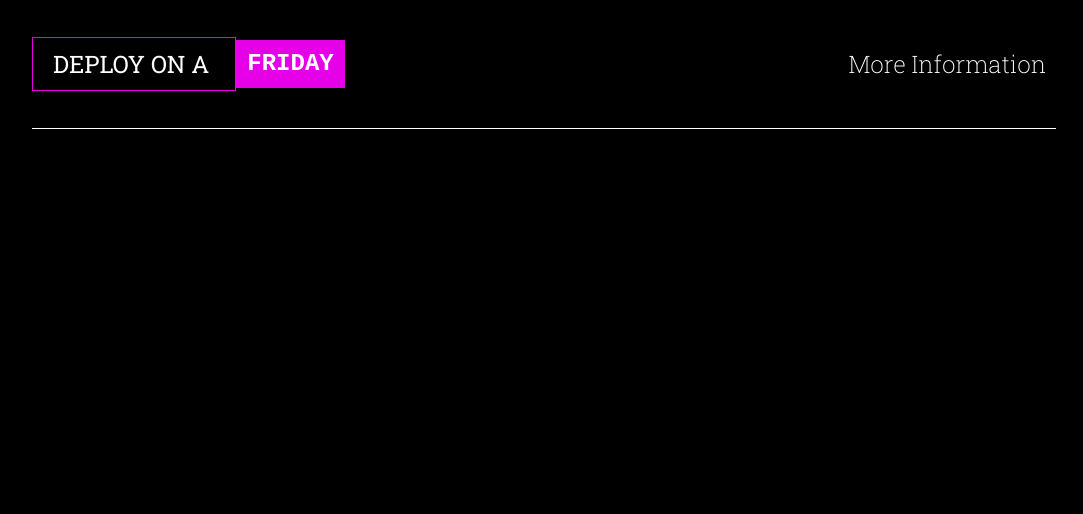
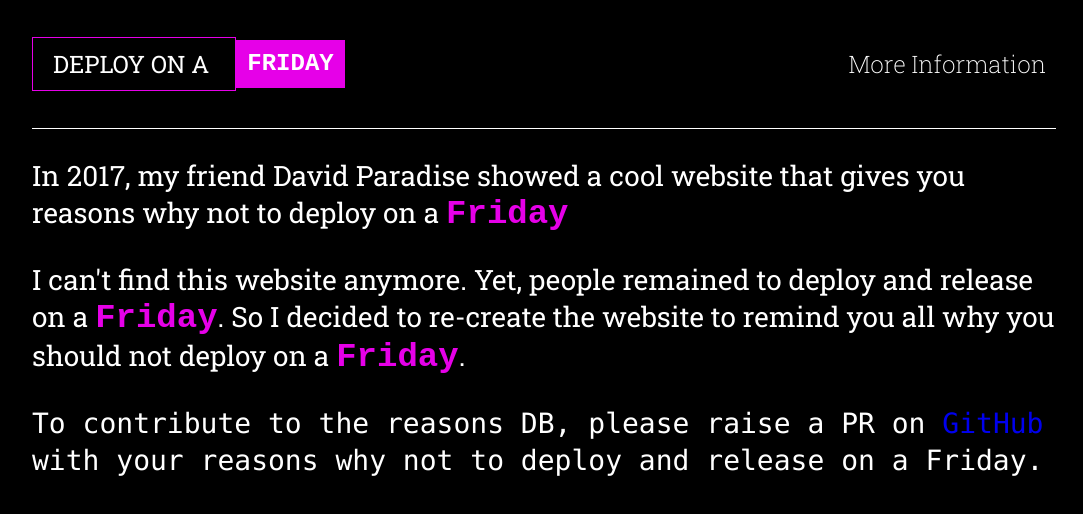
Before and after one commit to bnbarak/dont-deploy-on-friday, a React (Create React App) app: page /info in a window 1280 px wide. Shown: the top 514 px of the page, without its empty margins (96-1179 px from the left). Built offline with nearby package versions, Linux system fonts and the light colour scheme; a web font is replaced by a local one.

Commit message:
MoreInfo page

```diff
--- a/src/components/MoreInfo/MoreInfo.tsx
+++ b/src/components/MoreInfo/MoreInfo.tsx
@@ -1,6 +1,33 @@
 import React from "react";
 import { MoreInfoStyle } from "./MoreInfo.styles";
+import { renderTextWithFriday } from "../../utils/helperFunctions";
+import { FridayStyle } from "../Question/Question.styles";
+import { LinkStyle } from "../../utils/GeneralStyles";
 
 export const MoreInfo = () => {
-  return <MoreInfoStyle />;
+  return (
+    <MoreInfoStyle>
+      <p>
+        {renderTextWithFriday(
+          "In 2017, my friend David Paradise showed a cool website that gives\n" +
+            "        you reasons why not to deploy on a Friday"
+        )}
+      </p>
+      <p>
+        {renderTextWithFriday(
+          "I can't find this website anymore. Yet, people remained to deploy\n" +
+            "and release on a Friday. So I decided to re-create the website to remind you all why you should not deploy on a "
+        )}
+        <FridayStyle>Friday</FridayStyle>.
+      </p>
+
+      <code>
+        To contribute to the reasons DB, please raise a PR on{" "}
+        <LinkStyle href="https://github.com/bnbarak/dont-deploy-on-friday/CONTRIBUTE.md">
+          GitHub
+        </LinkStyle>{" "}
+        with your reasons why not to deploy and release on a Friday.
+      </code>
+    </MoreInfoStyle>
+  );
 };
--- a/src/components/Question/Question.tsx
+++ b/src/components/Question/Question.tsx
@@ -1,7 +1,7 @@
 import React from "react";
 import { QuestionStyle } from "./Question.styles";
 import { questions } from "../../db/questions.json";
-import {renderTextWithFriday} from "../../utils/helperFunctions";
+import { renderTextWithFriday } from "../../utils/helperFunctions";
 
 const numOfQuestions = questions.length;
 
@@ -15,5 +15,7 @@ export const Question = () => {
 
   const randomQuestion: QuestionType = questions[randomQuestionIndex];
 
-  return <QuestionStyle>{renderTextWithFriday(randomQuestion.text)}</QuestionStyle>;
+  return (
+    <QuestionStyle>{renderTextWithFriday(randomQuestion.text)}</QuestionStyle>
+  );
 };
```
